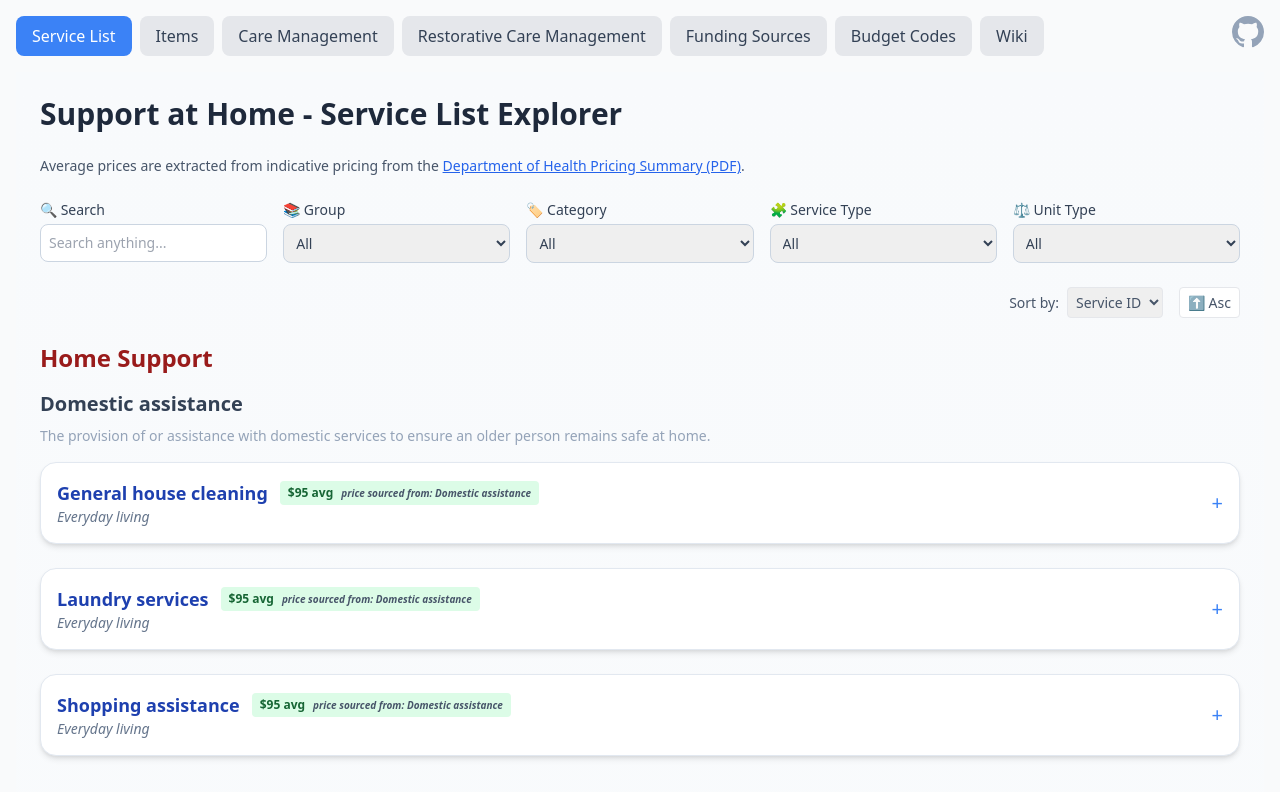
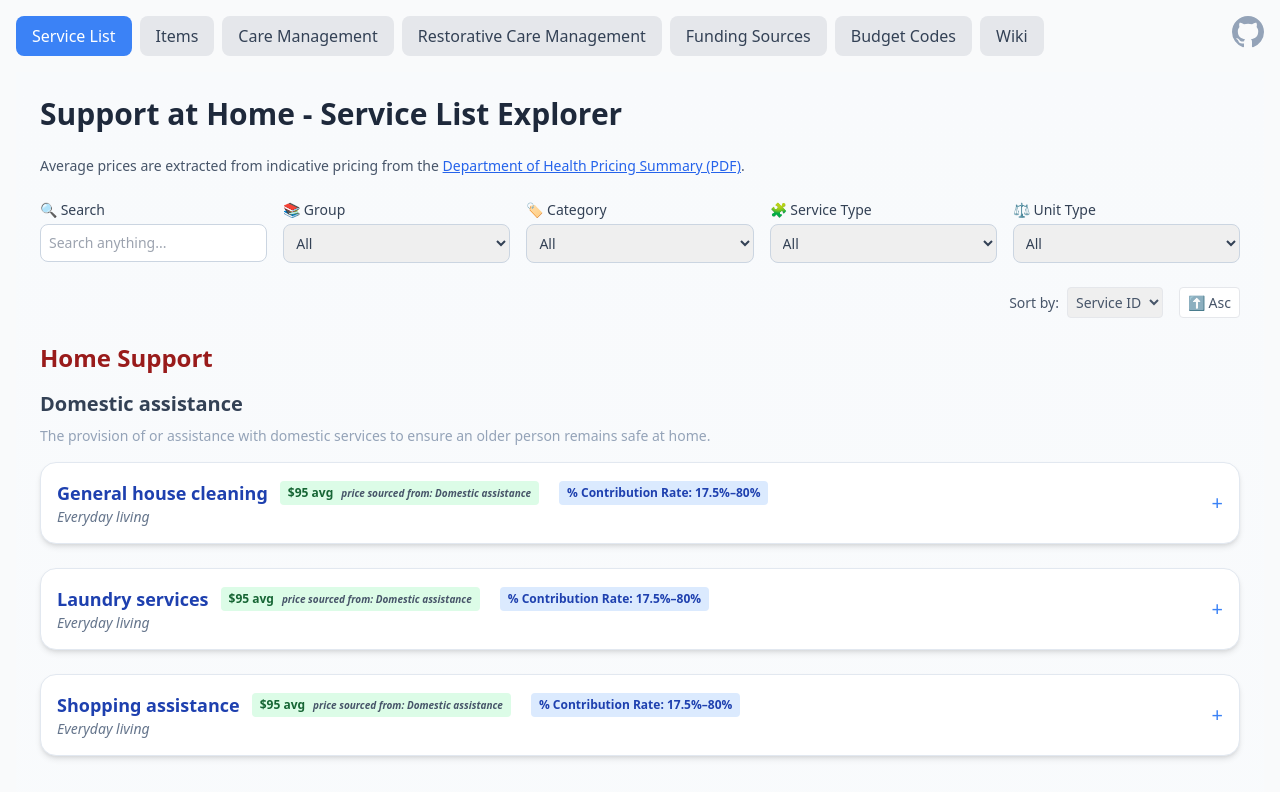
Before and after one commit to viklas/service-list-explorer, a React (Vite) app: page / in a window 1280 px wide. Shown: the top 792 px of the page. Built offline with nearby package versions, Linux system fonts and the light colour scheme.

Commit message:
adding contribution rates

```diff
--- a/src/components/ServiceListExplorer.jsx
+++ b/src/components/ServiceListExplorer.jsx
@@ -98,7 +98,7 @@ export default function ServiceListExplorer() {
   }, []);
 
   const getUploadRequirement = (serviceId) =>
-  uploadRules.filter(rule => rule.serviceId === serviceId);
+    uploadRules.filter(rule => rule.serviceId === serviceId);
 
   const highlightText = (text) => {
     if (!search || !text) return text;
@@ -212,6 +212,15 @@ export default function ServiceListExplorer() {
     ));
   };
 
+  // Category-to-badge mapping
+  const getCoContributionRate = (category) => {
+    if (!category) return null;
+    if (category.toLowerCase().includes("clinical")) return "0%";
+    if (category.toLowerCase().includes("independence")) return "5%–50%";
+    if (category.toLowerCase().includes("everyday")) return "17.5%–80%";
+    return null;
+  };
+
   return (
     <div className="relative p-6 space-y-6 bg-gradient-to-b from-slate-50 to-white min-h-screen">
       <h1 className="text-3xl font-bold text-slate-800">Support at Home - Service List Explorer</h1>
@@ -310,6 +319,15 @@ export default function ServiceListExplorer() {
                                     )}
                                   </span>
                                 )}
+                                {/* Co Contribution Rate Badge */}
+                                {(() => {
+                                  const rate = getCoContributionRate(item.participantContributionCategory);
+                                  return rate ? (
+                                    <span className="bg-blue-100 text-blue-800 px-2 py-1 rounded text-xs ml-2">
+                                      % Contribution Rate: <strong>{rate}</strong>
+                                    </span>
+                                  ) : null;
+                                })()}
                                 {renderUploadBadge(item.serviceId)}
                               </div>
                               <div className="text-sm text-slate-500 italic">
```
